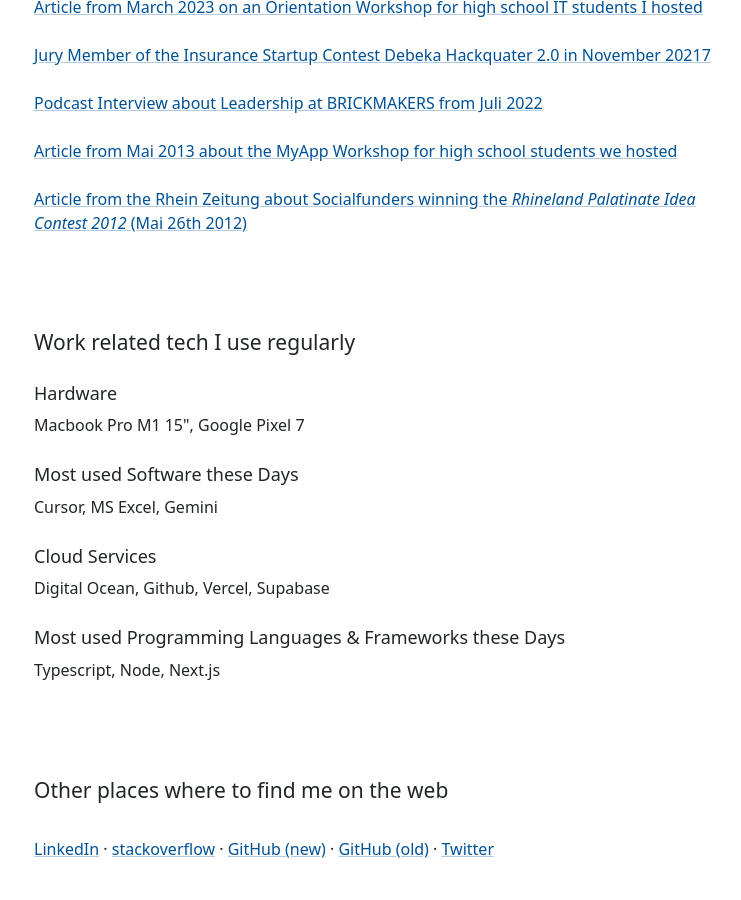
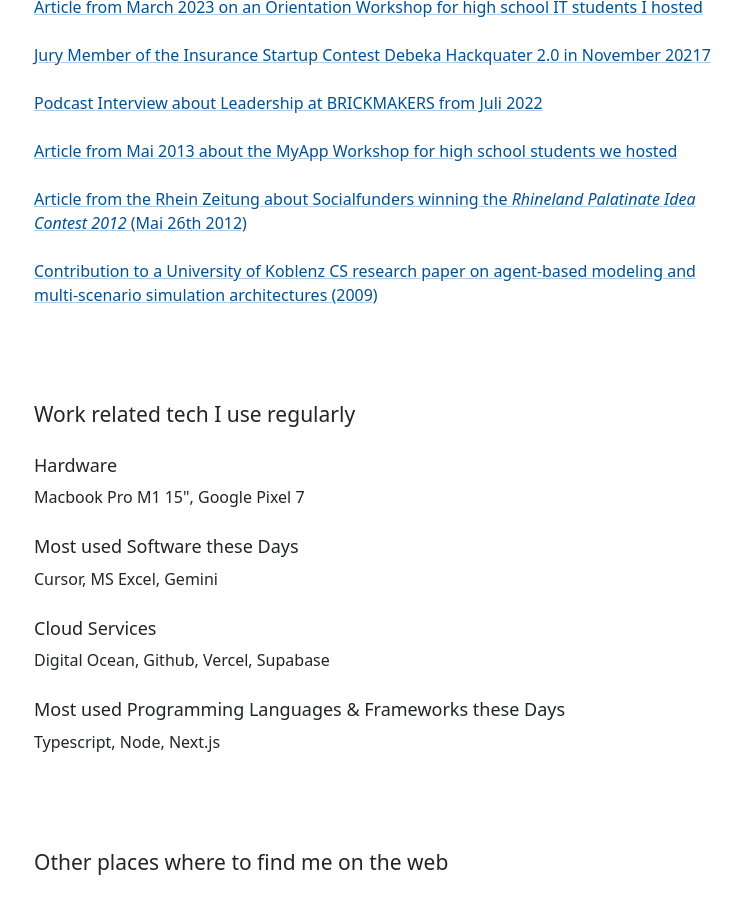
Before and after one commit to jnkwrych/jnkwrych.github.io, a Jekyll site: the page built from index.html, in a window 1280 px wide and 900 px high, scrolled down 2596 px. Shown: the whole window, without its empty margins (253-994 px from the left). Built offline with Jekyll 4.4.1, drawn with Linux system fonts in a browser that asks for light colours.

Commit message:
Add link to CS research paper in index.html
Added a link to a research paper on agent-based modeling.

```diff
--- a/index.html
+++ b/index.html
@@ -111,7 +111,14 @@
     <p>
         <a href="/img/20120526_Rhein-zeitung_Nr122_S14_Ideenwettbewerb_socialfunders_particulate.jpg"
            target="_blank">Article from the Rhein Zeitung about Socialfunders winning the <em>Rhineland Palatinate Idea
-            Contest 2012</em> (Mai 26th 2012)</a></p>
+            Contest 2012</em> (Mai 26th 2012)</a>
+    </p>
+
+    <p>
+        <a href="http://cfpm.org/EMIL-D5.1.pdf" target="_blank">
+                Contribution to a University of Koblenz CS research paper on agent-based modeling and multi-scenario simulation architectures (2009)
+        </a>
+    </p>
 </article>
 
 <article>
```
